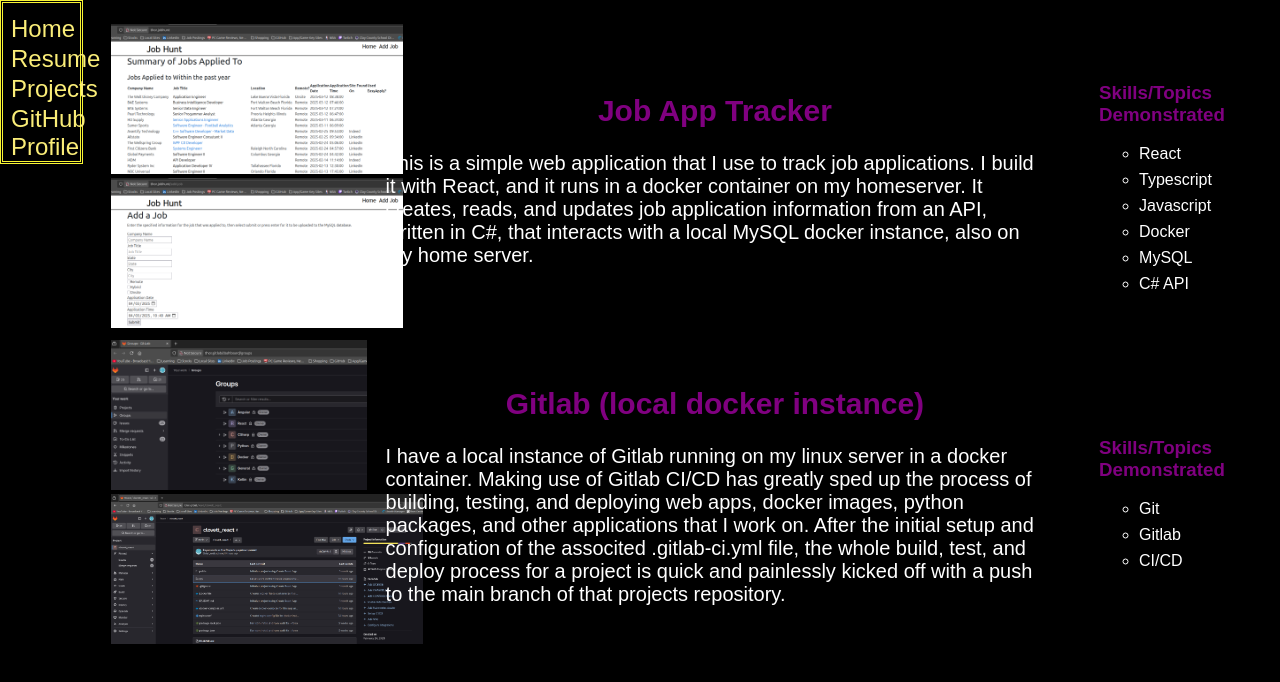
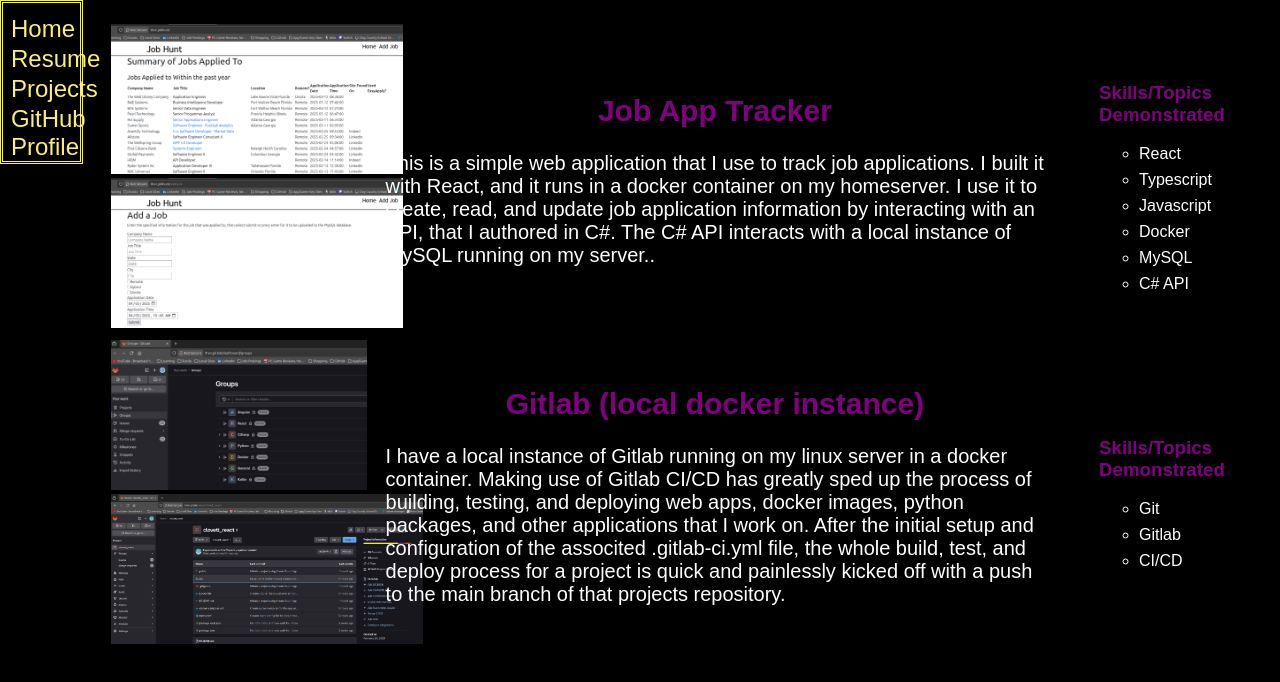
Before and after one commit to clovett02/clovett_react, a React (Create React App) app: page /projects in a window 1280 px wide. Shown: the top 682 px of the page. Built offline with nearby package versions, Linux system fonts and the light colour scheme.

Commit message:
Modified text content

```diff
--- a/src/pages/Projects.jsx
+++ b/src/pages/Projects.jsx
@@ -18,10 +18,10 @@
             </span>
             <span className="description">
                 <h2>Job App Tracker</h2>
-                    <p>This is a simple web application that I use to track job applications. I build it with
-                        React, and it runs in a docker container on my homeserver. It creates, reads, and
-                        updates job application information from an API, written in C#, that interacts with
-                        a local MySQL docker instance, also on my home server.</p>
+                    <p>This is a simple web application that I use to track job applications. I built it with
+                        React, and it runs in a docker container on my homeserver. I use it to create, read, and
+                        update job application information by interacting with an API, that I authored in C#.
+                        The C# API interacts with a local instance of MySQL running on my server..</p>
                 </span>
             <span className="skills">
                 <h3>Skills/Topics Demonstrated</h3>
```
